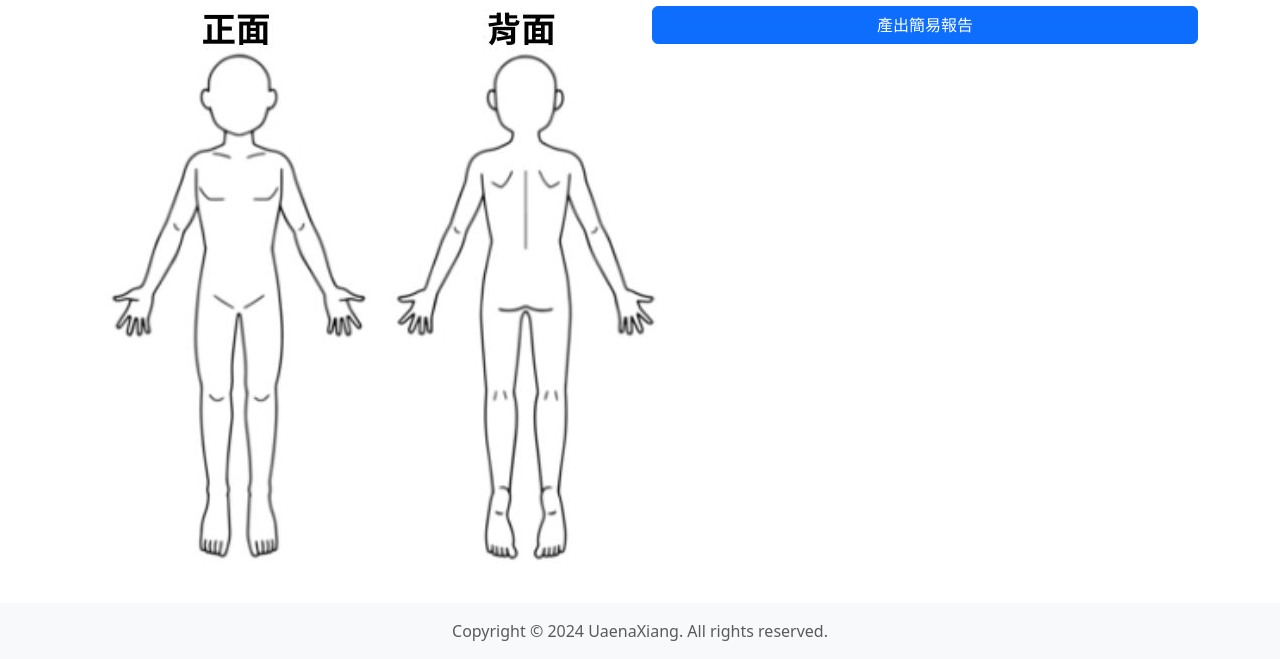
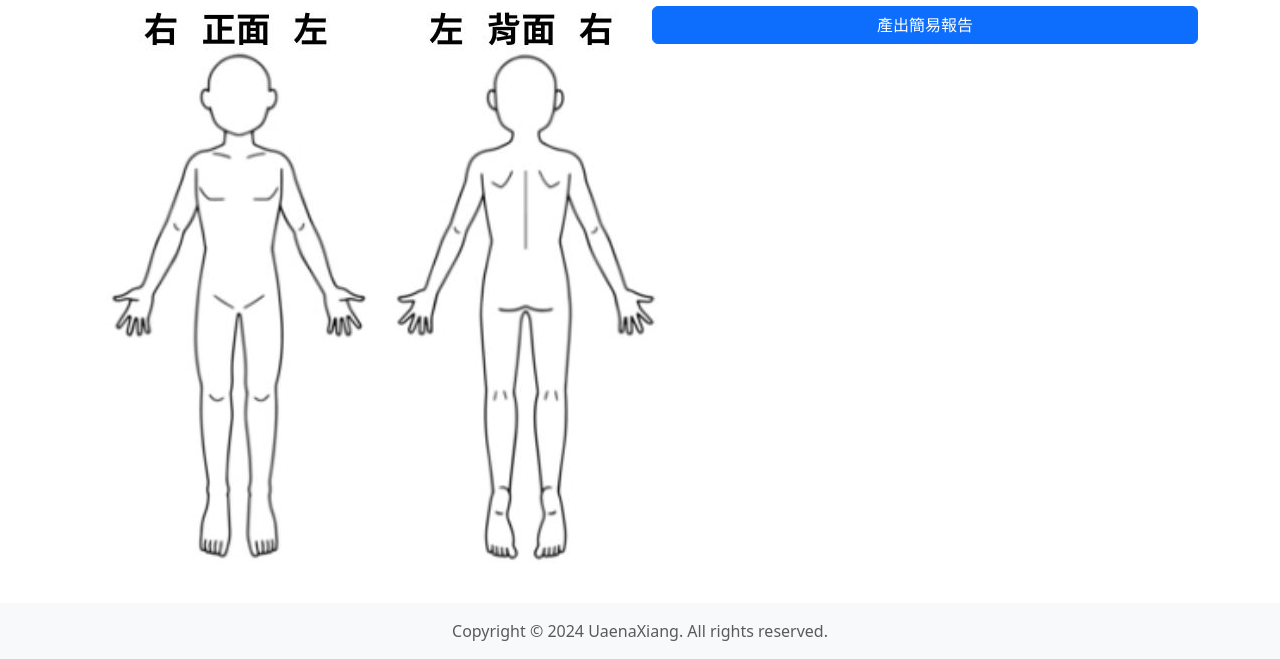
Before and after one commit to xiang1224/EMT, a plain HTML site: page index.html in a window 1280 px wide. Shown: the part 558-1217 px from the top of the page. Drawn offline with nearby package versions, Linux system fonts and the light colour scheme.

Commit message:
20240114-1

```diff
--- a/index.html
+++ b/index.html
@@ -134,7 +134,7 @@
         <div class="row">
             <div class="col-lg-6">
                 <h2>請選擇受傷部位：</h2>
-                <img src="img/hurt.jpg" usemap="#bodymap" id="body-image" alt="Human body" class="img">
+                <img src="img/peoplehurt.jpg" usemap="#bodymap" id="body-image" alt="Human body" class="img">
 
                 <map name="bodymap">
                     <!-- 正面 -->
```
Also changed, not shown: img/peoplehurt.jpg (added).
